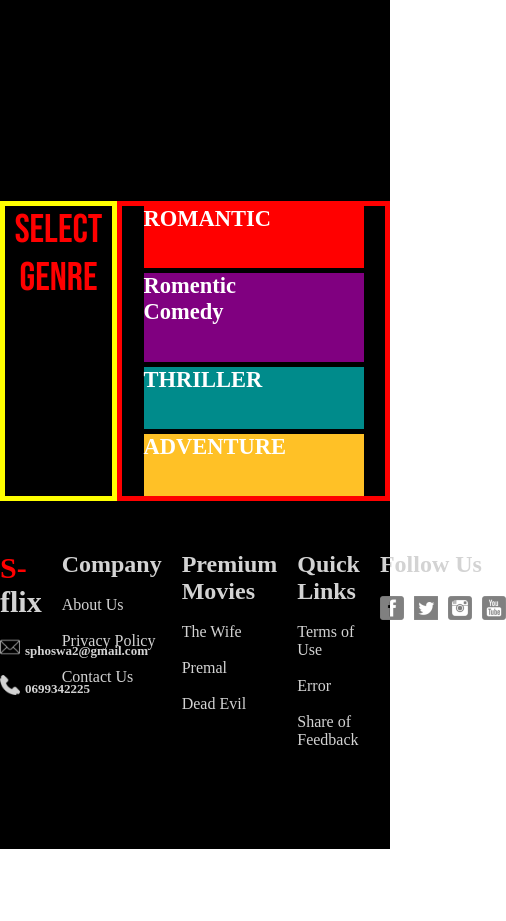
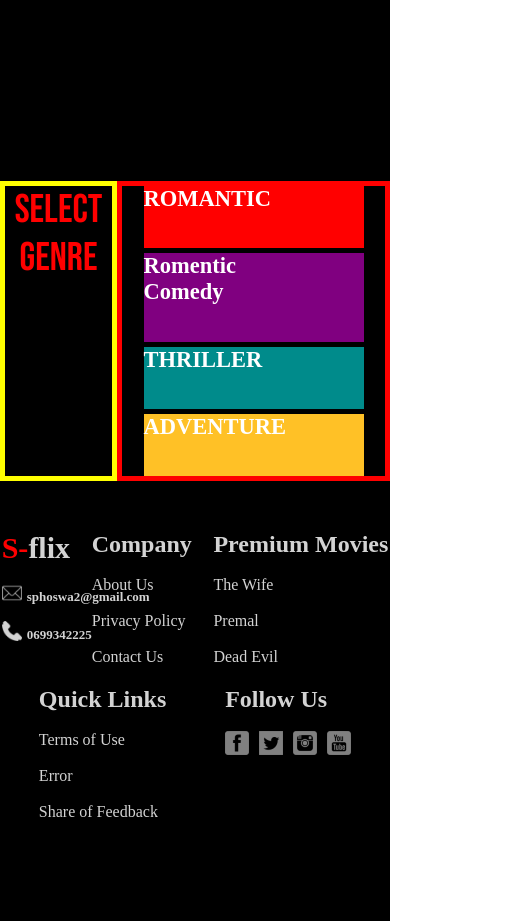
Before and after one commit to Qhathizwe/S-flix, a React (Vite) app: page / in a window 390 px wide. Shown: the part 2240-3161 px from the top of the page, 506 px wide, since content can reach past the window. Before the commit the page ends 3089 px from the top, so only its background shows below. Built offline with nearby package versions, Linux system fonts and the light colour scheme.

Commit message:
footer media query alterations

```diff
--- a/src/components/footer/Footer.module.css
+++ b/src/components/footer/Footer.module.css
@@ -3,6 +3,7 @@
     background-color: black;
     color:lightgray;
     display:flex;
+    flex-wrap: wrap;
     gap: 20px;
     width: 100%;
     display: flex;
@@ -49,9 +50,8 @@ h3 {
 
 } */
 /* media query for 320px (mobile) */
-/* @media (min-width: 320px){
-.footer{
-    display: flex;
-    flex-direction: column;
+@media (min-width: 320px){
+.footer .logo{
+    margin: 0;
 }
-} */
+}
--- a/src/components/main/MainContent.module.css
+++ b/src/components/main/MainContent.module.css
@@ -67,7 +67,7 @@
 {
     width:100%;
     display: flex;
-    padding-top: 70px;
+    padding-top: 50px;
     padding-bottom: 50px;
     flex-wrap: wrap;
 }
```
